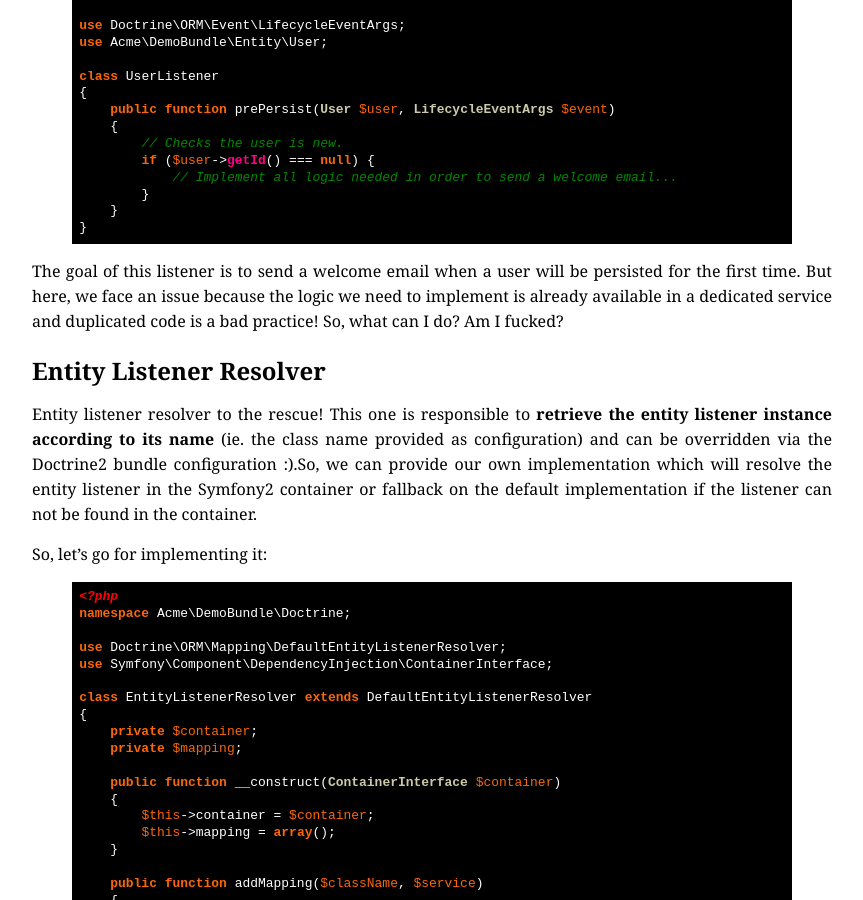
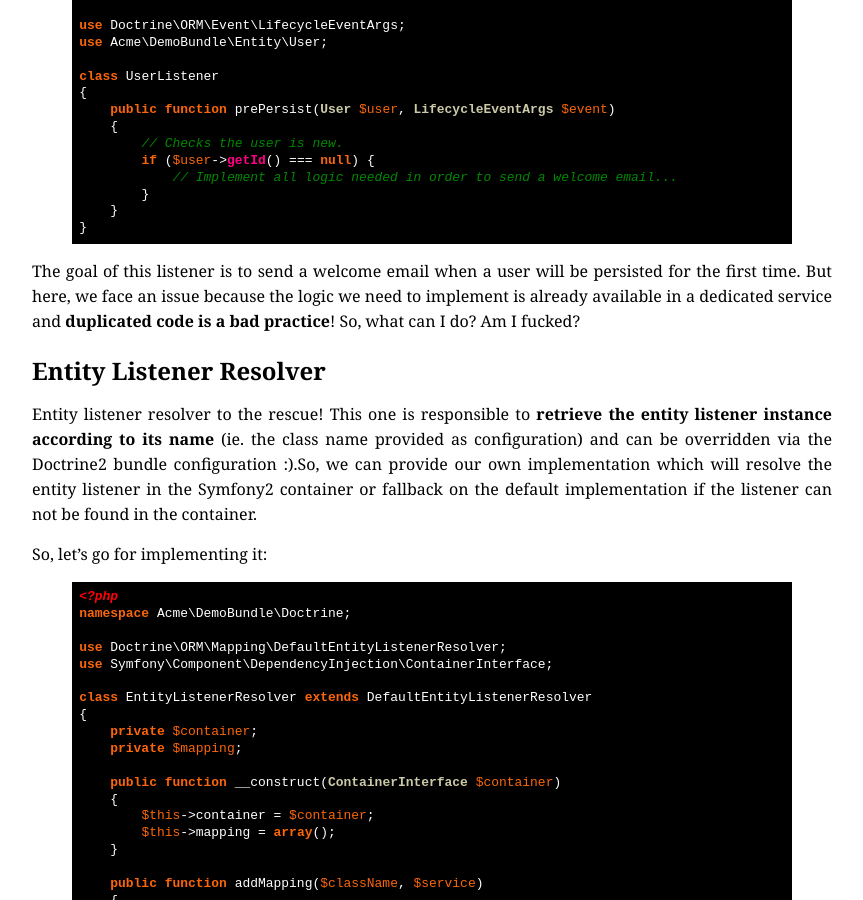
Before and after one commit to egeloen/egeloen.github.io, a Jekyll site: the page built from _posts/2013-12-01-symfony2-doctrine-2-entity-listener-as-serice.markdown, in a window 1280 px wide and 900 px high, scrolled down 766 px. Shown: the whole window, without its empty margins (208-1071 px from the left). Built offline with Jekyll 4.4.1, drawn with Linux system fonts in a browser that asks for light colours; comment, search, counter and statistics services are not loaded.

```diff
--- a/_posts/2013-12-01-symfony2-doctrine-2-entity-listener-as-serice.markdown
+++ b/_posts/2013-12-01-symfony2-doctrine-2-entity-listener-as-serice.markdown
@@ -55,8 +55,8 @@ class UserListener
 {% endhighlight %}
 
 The goal of this listener is to send a welcome email when a user will be persisted for the first time. But here, we
-face an issue because the logic we need to implement is already available in a dedicated service and duplicated code
-is a bad practice! So, what can I do? Am I fucked?
+face an issue because the logic we need to implement is already available in a dedicated service and
+**duplicated code is a bad practice**! So, what can I do? Am I fucked?
 
 ## Entity Listener Resolver
 
```
